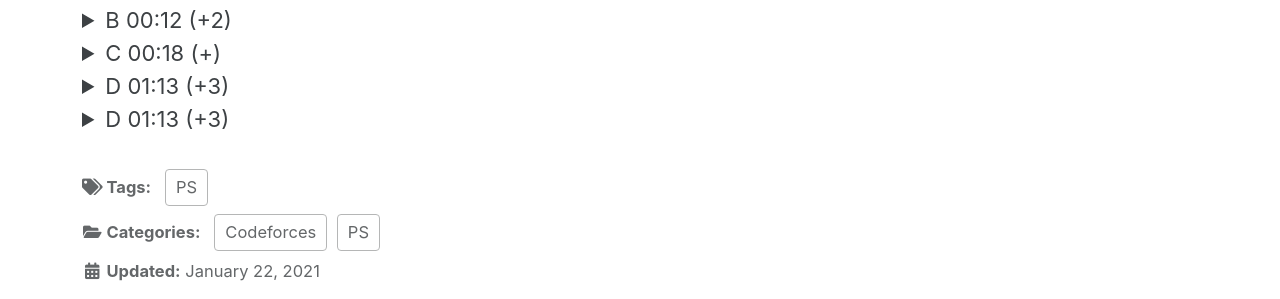
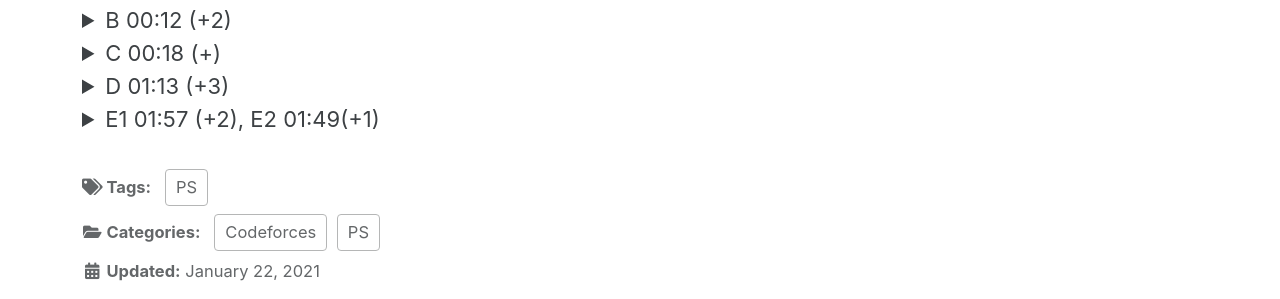
Before and after one commit to ingyu1008/previous-blog, a Jekyll site: the page built from _posts/2021-01-23-R690.md, in a window 1280 px wide. Shown: the part 253-552 px from the top of the page. Built offline with Jekyll 4.4.1, drawn with Linux system fonts in a browser that asks for light colours; cached includes are drawn as plain includes; formulas are drawn with MathJax 3.

Commit message:
CF #690 virtual

```diff
--- a/_posts/2021-01-23-R690.md
+++ b/_posts/2021-01-23-R690.md
@@ -262,7 +262,7 @@ int main(void)
 </details>
 
 <details>
-<summary>D 01:13 (+3)</summary>
+<summary>E1 01:57 (+2), E2 01:49(+1)</summary>
 
 <div markdown="1">
 
```
